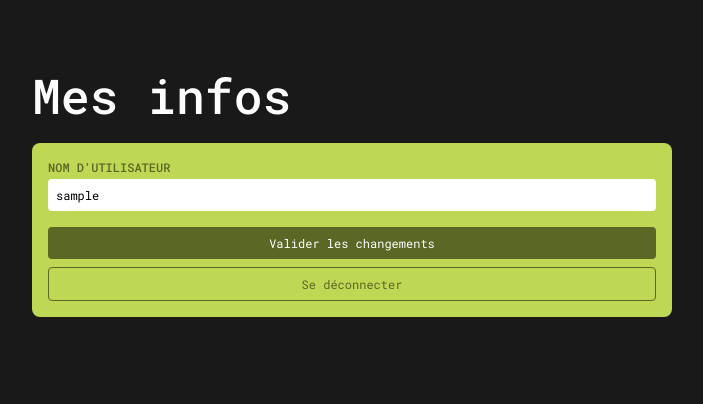
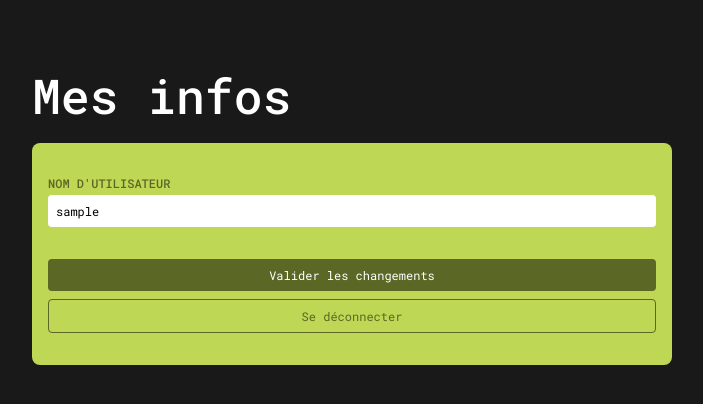
Before and after one commit to Triips-TheCoder/HETIC-FLASK-CHAT, a Flask app: page /profile in a window 1280 px wide. Shown: the part 76-480 px from the top of the page, without its empty margins (288-991 px from the left). Run offline with Flask 3, Linux system fonts and the light colour scheme; the visitor is signed in with stand-in values (Sample User, id 1).

Commit message:
form padding

```diff
--- a/static/css/form.css
+++ b/static/css/form.css
@@ -1,6 +1,6 @@
 form {
     background-color: #BED754;
-    padding: 16px;
+    padding: 32px 16px;
     border-radius: 8px;
     display: flex;
     flex-direction: column;
--- a/templates/profile-test.html
+++ b/templates/profile-test.html
@@ -17,7 +17,7 @@
         <h1 class="mb-2">Mes infos</h1>
         <form method="POST" action="profile">
 
-            <div class="input-label mb-2">
+            <div class="input-label mb-3">
                 <label class="ft-label" for="username">Nom d'utilisateur</label>
                 <input type="text" name="username" id="username" value={{ user.username }} />
             </div>
```
